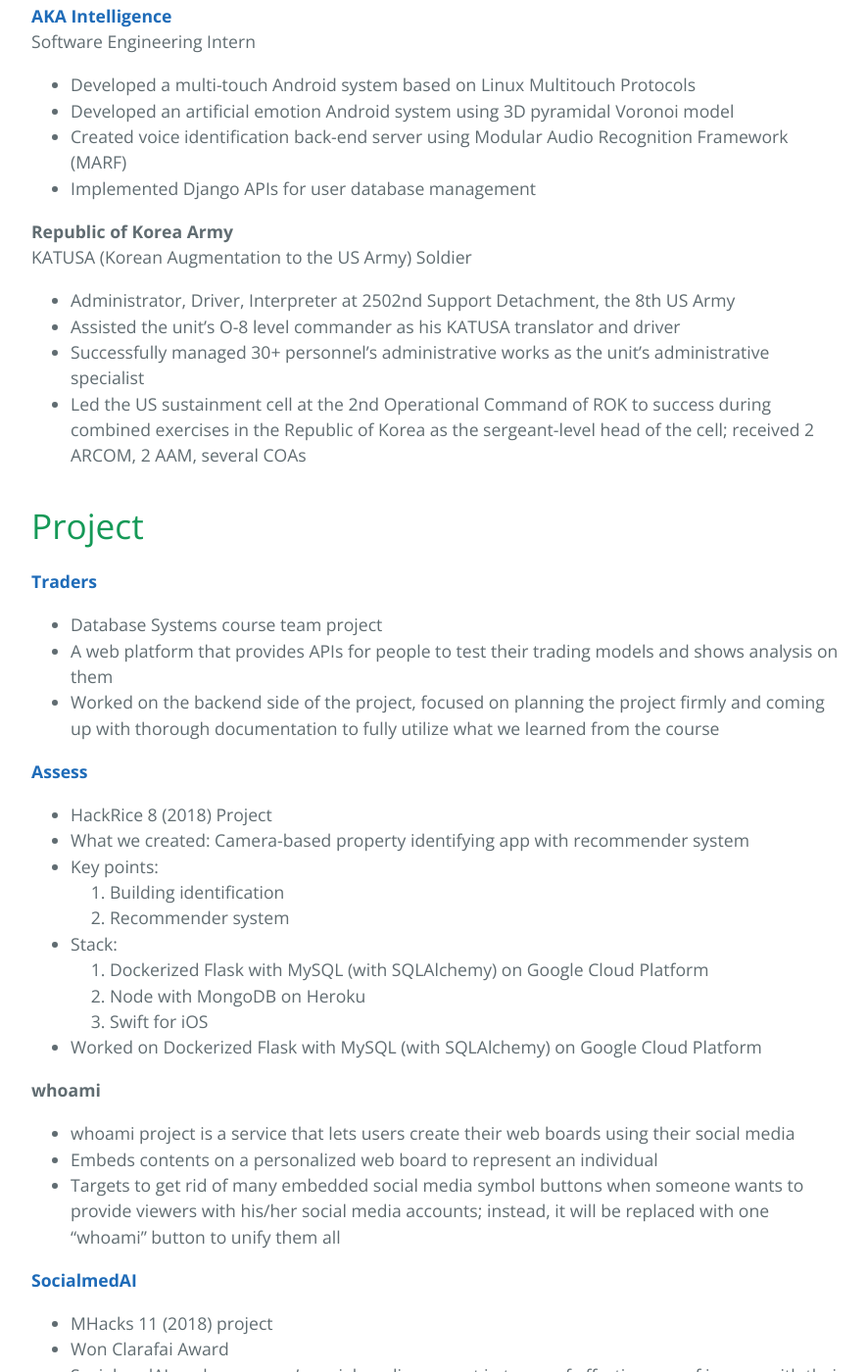
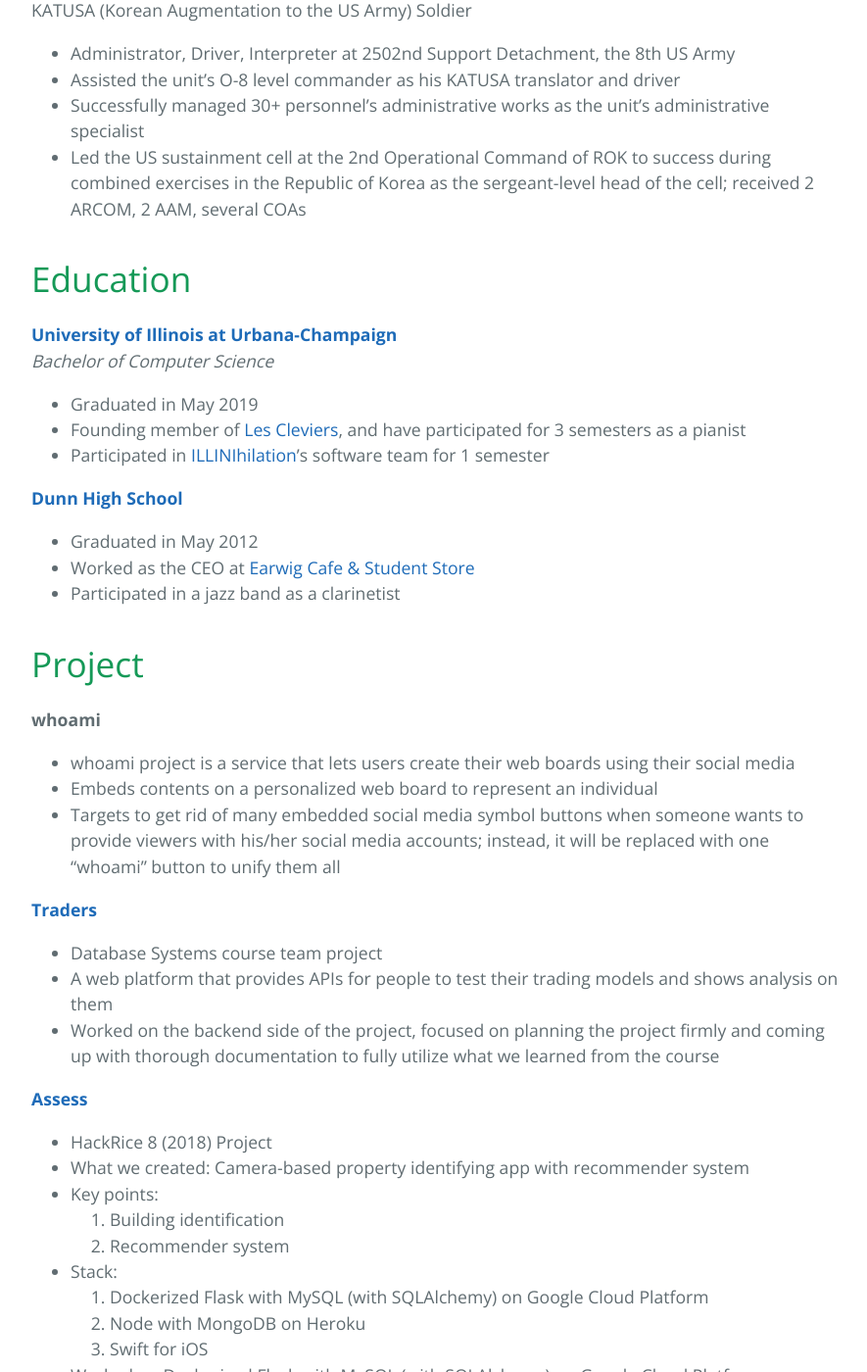
Before and after one commit to jocho-here/mgjo5899.github.io, a Jekyll site: the page built from index.md, in a window 1280 px wide and 1400 px high, scrolled down 1517 px. Shown: the whole window at 98% size, without its empty margins (192-1077 px from the left). Built offline with Jekyll 4.4.1, drawn with Linux system fonts in a browser that asks for light colours; our own code applies the rules of GitHub Pages for plain Markdown files; some of the changed lines change nothing that is shown; some of the changed text lies outside the part shown.

Commit message:
Updating the website

```diff
--- a/_config.yml
+++ b/_config.yml
@@ -1,5 +1,5 @@
 title: Joseph Cho
-description: CS Senior @ Illinois
+description: Software Engineer @ Granular, Inc.
 show_downloads: true
 google_analytics:
 theme: jekyll-theme-cayman
--- a/index.md
+++ b/index.md
@@ -2,19 +2,11 @@
 layout: default
 ---
 
-# Education
-[**University of Illinois at Urbana-Champaign**](https://illinois.edu/)
-_Bachelor of Computer Science_
-- Expected to graduate in May 2019
-- Founding member of [Les Cleviers](https://illinois.campuslabs.com/engage/organization/lesclaviers), and have participated for 3 semesters as a pianist
-- Participated in [ILLINIhilation](https://irobotics.illinois.edu/teams/jsdc/illinihilation/)'s software team for 1 semester
+# Experience
+[**Granular**](https://granular.ag/)
+Software Engineer
+- Returning as a software engineer starting July 8th
 
-[**Dunn High School**](https://www.dunnschool.org/)
-- Worked as the CEO at [Earwig Cafe & Student Store](https://www.dunnschool.org/stud-life-earwig-cafe.php)
-- Participated in a jazz band as a clarinetist
-
-
-# Experience
 [**Granular**](https://granular.ag/)
 Software Engineering Intern
 - Built a Slack Bot to help with the onboarding process. Worked heavily on designing the project architecture.
@@ -51,7 +43,25 @@
 - Led the US sustainment cell at the 2nd Operational Command of ROK to success during combined exercises in the Republic of Korea as the sergeant-level head of the cell; received 2 ARCOM, 2 AAM, several COAs
 
 
+# Education
+[**University of Illinois at Urbana-Champaign**](https://illinois.edu/)
+_Bachelor of Computer Science_
+- Graduated in May 2019
+- Founding member of [Les Cleviers](https://illinois.campuslabs.com/engage/organization/lesclaviers), and have participated for 3 semesters as a pianist
+- Participated in [ILLINIhilation](https://irobotics.illinois.edu/teams/jsdc/illinihilation/)'s software team for 1 semester
+
+[**Dunn High School**](https://www.dunnschool.org/)
+- Graduated in May 2012
+- Worked as the CEO at [Earwig Cafe & Student Store](https://www.dunnschool.org/stud-life-earwig-cafe.php)
+- Participated in a jazz band as a clarinetist
+
+
 # Project
+**whoami**
+- whoami project is a service that lets users create their web boards using their social media
+- Embeds contents on a personalized web board to represent an individual
+- Targets to get rid of many embedded social media symbol buttons when someone wants to provide viewers with his/her social media accounts; instead, it will be replaced with one "whoami" button to unify them all
+
 [**Traders**](https://github.com/mgjo5899/Traders)
 - Database Systems course team project
 - A web platform that provides APIs for people to test their trading models and shows analysis on them
@@ -68,11 +78,6 @@
 	2. Node with MongoDB on Heroku
 	3. Swift for iOS
 - Worked on Dockerized Flask with MySQL (with SQLAlchemy) on Google Cloud Platform
-
-**whoami**
-- whoami project is a service that lets users create their web boards using their social media
-- Embeds contents on a personalized web board to represent an individual
-- Targets to get rid of many embedded social media symbol buttons when someone wants to provide viewers with his/her social media accounts; instead, it will be replaced with one "whoami" button to unify them all
 
 [**SocialmedAI**](https://devpost.com/software/socialmedai-v51gni)
 - MHacks 11 (2018) project
```
